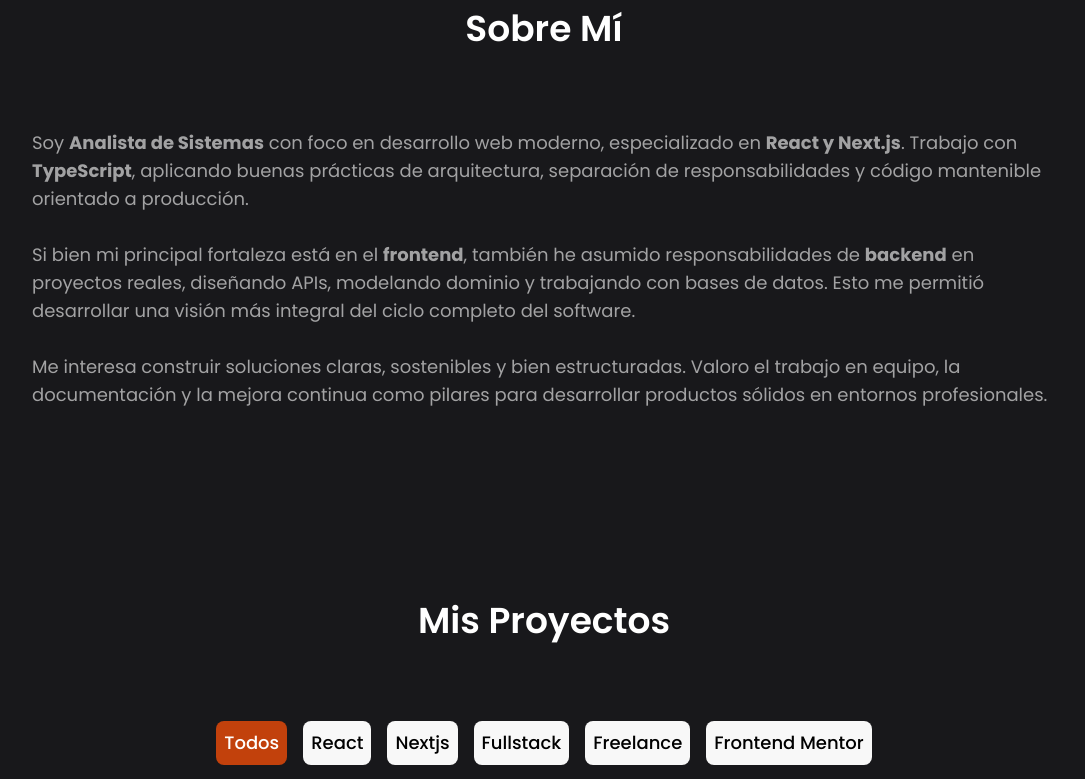
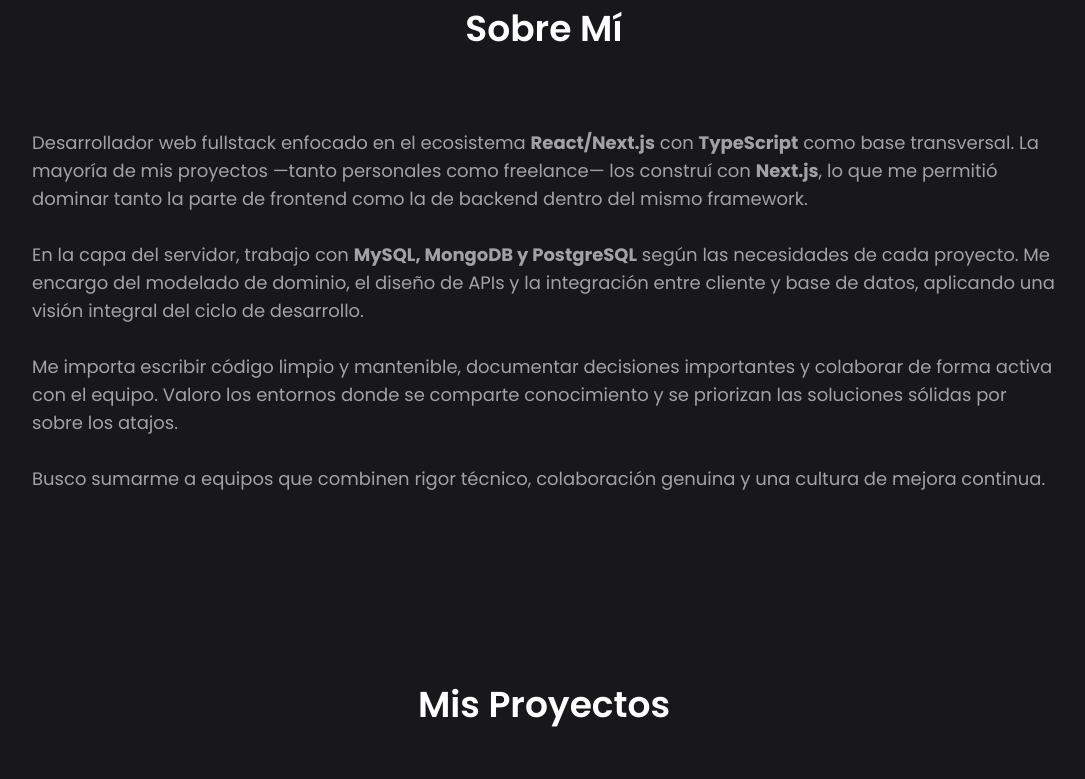
Before and after one commit to eduviana/new-portfolio, a Next.js app: page / in a window 1280 px wide. Shown: the part 860-1639 px from the top of the page, without its empty margins (96-1181 px from the left). Built offline with nearby package versions, Linux system fonts and the light colour scheme.

Commit message:
10/05/2026

```diff
--- a/app/components/filter-buttons/FilterButtons.tsx
+++ b/app/components/filter-buttons/FilterButtons.tsx
@@ -3,7 +3,7 @@
   onChange: (filter: string) => void;
 }
 
-const filters = ["Todos", "React", "Nextjs", "Fullstack", "Freelance", "Frontend Mentor", "Prueba Técnica"];
+const filters = ["Todos", "React", "Nextjs", "Fullstack", "Freelance", "Prueba Técnica"];
 
 export const FilterButtons = ({
   selectedFilter,
--- a/app/components/sections/about/About.tsx
+++ b/app/components/sections/about/About.tsx
@@ -4,7 +4,59 @@
   return (
     <div className="flex flex-col gap-12">
       <Title title="Sobre Mí" description="" />
+
+      <p className="text-text-muted text-lg">
+        Desarrollador web fullstack enfocado en el ecosistema{" "}
+        <strong>React/Next.js</strong> con <strong>TypeScript</strong> como base
+        transversal. La mayoría de mis proyectos —tanto personales como
+        freelance— los construí con <strong>Next.js</strong>, lo que me permitió
+        dominar tanto la parte de frontend como la de backend dentro del mismo
+        framework.
+        <br />
+        <br />
+        En la capa del servidor, trabajo con{" "}
+        <strong>MySQL, MongoDB y PostgreSQL</strong> según las necesidades de
+        cada proyecto. Me encargo del modelado de dominio, el diseño de APIs y
+        la integración entre cliente y base de datos, aplicando una visión
+        integral del ciclo de desarrollo.
+        <br />
+        <br />
+        Me importa escribir código limpio y mantenible, documentar decisiones
+        importantes y colaborar de forma activa con el equipo. Valoro los
+        entornos donde se comparte conocimiento y se priorizan las soluciones
+        sólidas por sobre los atajos.
+        <br />
+        <br />
+        Busco sumarme a equipos que combinen rigor técnico, colaboración genuina
+        y una cultura de mejora continua.
+      </p>
+
       {/* <p className="text-text-muted text-lg">
+        Soy <strong>Analista de Sistemas</strong> con foco en desarrollo web
+        moderno, especializado en <strong>React y Next.js</strong>. Trabajo con
+        <strong> TypeScript</strong>, aplicando buenas prácticas de
+        arquitectura, separación de responsabilidades y código mantenible
+        orientado a producción.
+        <br />
+        <br />
+        Si bien mi principal fortaleza está en el <strong>frontend</strong>,
+        también he asumido responsabilidades de <strong>backend</strong> en
+        proyectos reales, diseñando APIs, modelando dominio y trabajando con
+        bases de datos. Esto me permitió desarrollar una visión más integral del
+        ciclo completo del software.
+        <br />
+        <br />
+        Me interesa construir soluciones claras, sostenibles y bien
+        estructuradas. Valoro el trabajo en equipo, la documentación y la mejora
+        continua como pilares para desarrollar productos sólidos en entornos
+        profesionales.
+      </p> */}
+    </div>
+  );
+};
+
+{
+  /* <p className="text-text-muted text-lg">
         ¡Hola! Soy Eduardo Viana, <strong>Analista de Sistemas</strong> recibido de la
         Institución Cervantes. Desde muy joven me interesé por la informática,
         empezando por el{" "}
@@ -77,27 +129,5 @@
         <strong>claras, ordenadas y sostenibles en el tiempo</strong>, pero
         también con <strong>actitud, compañerismo</strong> y{" "}
         <strong>ganas de seguir aprendiendo siempre</strong>.
-      </p> */}
-      <p className="text-text-muted text-lg">
-        Soy <strong>Analista de Sistemas</strong> con foco en desarrollo web
-        moderno, especializado en <strong>React y Next.js</strong>. Trabajo con
-        <strong> TypeScript</strong>, aplicando buenas prácticas de
-        arquitectura, separación de responsabilidades y código mantenible
-        orientado a producción.
-        <br />
-        <br />
-        Si bien mi principal fortaleza está en el <strong>frontend</strong>,
-        también he asumido responsabilidades de <strong>backend</strong> en
-        proyectos reales, diseñando APIs, modelando dominio y trabajando con
-        bases de datos. Esto me permitió desarrollar una visión más integral del
-        ciclo completo del software.
-        <br />
-        <br />
-        Me interesa construir soluciones claras, sostenibles y bien
-        estructuradas. Valoro el trabajo en equipo, la documentación y la mejora
-        continua como pilares para desarrollar productos sólidos en entornos
-        profesionales.
-      </p>
-    </div>
-  );
-};
+      </p> */
+}
--- a/app/components/sections/hero/Hero.tsx
+++ b/app/components/sections/hero/Hero.tsx
@@ -1,12 +1,10 @@
 import Image from "next/image";
-
 
 export const Hero = () => {
   return (
     <section className="flex flex-col md:flex-row items-center my-12 md:my-36 lg:my-48 justify-between">
       <div className="flex flex-col gap-4 w-full md:w-6/12 lg:w-6/12 xl:w-6/12">
         <div className="flex flex-col">
-          {/* <span className="text-xl xl:text-2xl font-semibold">Hi I am</span> */}
           <span className="text-[1.5rem] xl:text-[2rem] font-semibold text-brand-primary">
             Eduardo Viana
           </span>
@@ -14,7 +12,7 @@
 
         <div className="flex flex-col w-full md:w-[340px] lg:w-[455px] xl:w-[568px]">
           <span className="font-bold text-[2.40rem] lg:text-5xl xl:text-6xl self-start">
-            FRONTEND
+            FULLSTACK
           </span>
           <span className="font-bold text-[2.40rem] lg:text-5xl xl:text-6xl self-end">
             DEVELOPER
@@ -26,10 +24,6 @@
             trabajado, que reflejan mis habilidades y experiencia en desarrollo
             web.
           </p>
-
-          {/* <Link href="/about" className="mt-4 self-start bg-brand-primary text-text-base py-2 px-10 rounded-md transition-colors duration-300 cursor-pointer hover:bg-brand-hover">
-            Ver más
-          </Link> */}
 
           {/* Imagen solo visible en breakpoints < md */}
           <div className="mt-10 md:hidden flex justify-center w-full">
```
Also changed, not shown: app/components/project-card/ProjectCard.tsx (+1 -6 lines).
